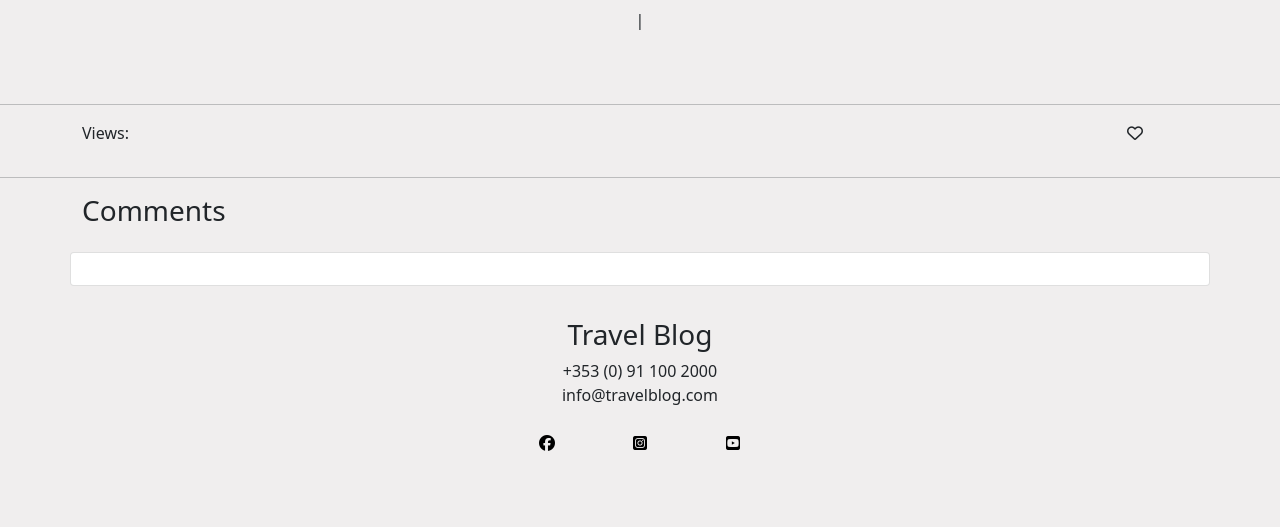
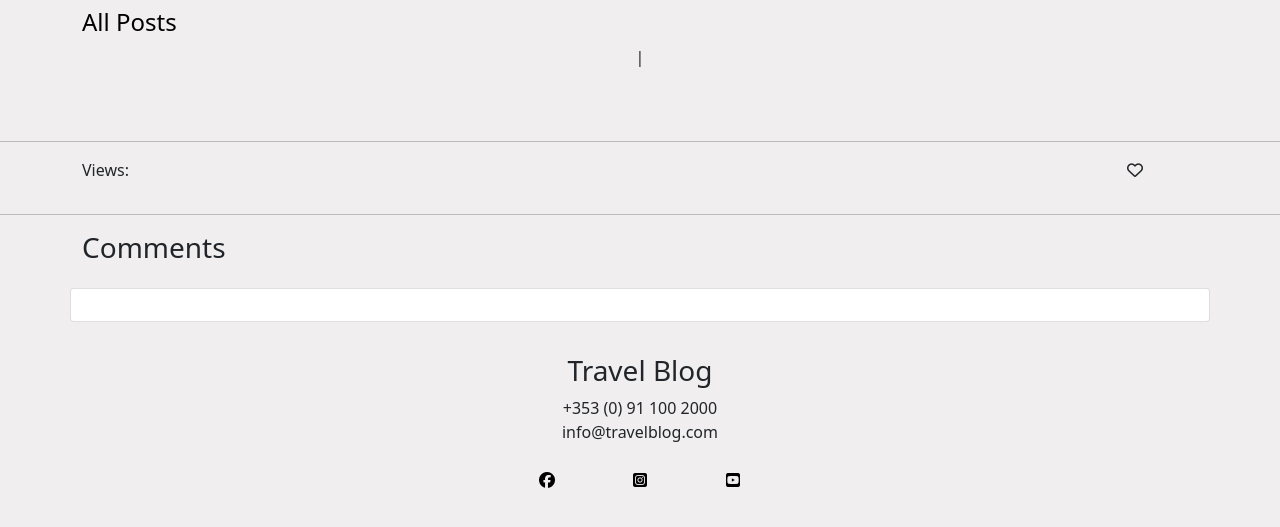
Before and after one commit to eric-blake/Wild-Atlantic-Way-Blog, a Django app: template templates/post_detail.html in a window 1280 px wide. Shown: the part 56-583 px from the top of the page. Run offline with Django 3.2, Linux system fonts and the light colour scheme; the template is opened without the code that fills it, so the values that code supplies are empty; some libraries are stand-ins or nearby versions.

Commit message:
Add link to post list page on post detail page

```diff
--- a/static/css/style.css
+++ b/static/css/style.css
@@ -25,11 +25,15 @@ a:link {
 
 
 a:hover {
-    color: blue;
+
     text-decoration: none;
     font-weight: none;
 }
 
+
+a {
+    color: black;
+}
 
 .btn-like {
     color:red;
--- a/templates/post_detail.html
+++ b/templates/post_detail.html
@@ -9,8 +9,22 @@
 <div class="container">
     <div class="row text-center">
         <div class="col-m-6">
+
+            <div class="row">
+                <div class="col-3">
+            <h4>
+                <a class="d-flex justify-content-start pt-2 " aria-current="page" href="{% url 'home' %}">All Posts</a>
+            </h4>
+            </div>
+            <div class="col-6">
        <h1>{{post.title}}</h1>
+    </div>
+    </div>
+
+
         <p>{{post.created_on|date}} | {{post.categories.all.0}}</p>
+
+
 
     <div class="col-m-6">
     {% if "placeholder" in post.featured_image.url %}
```
